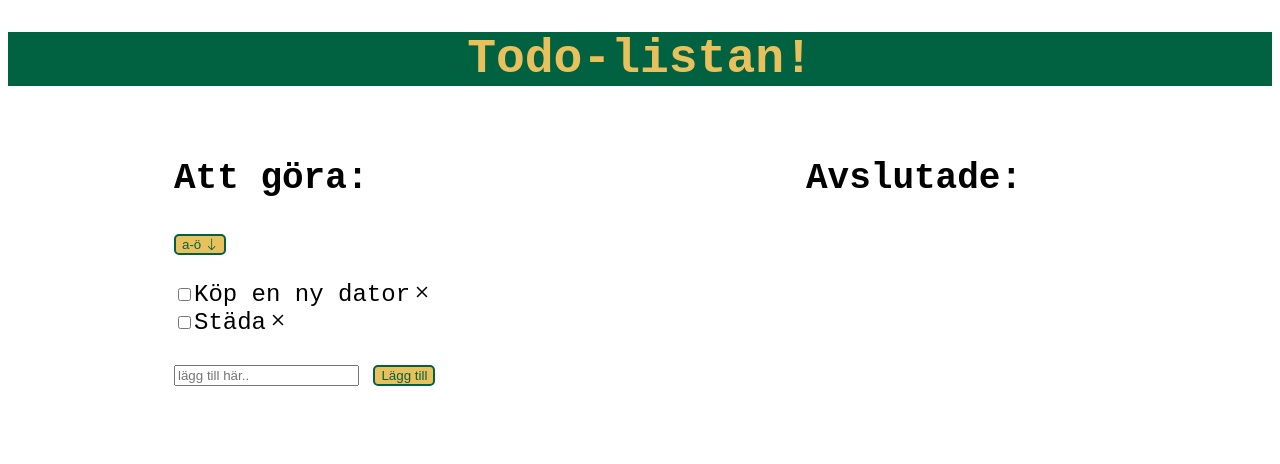
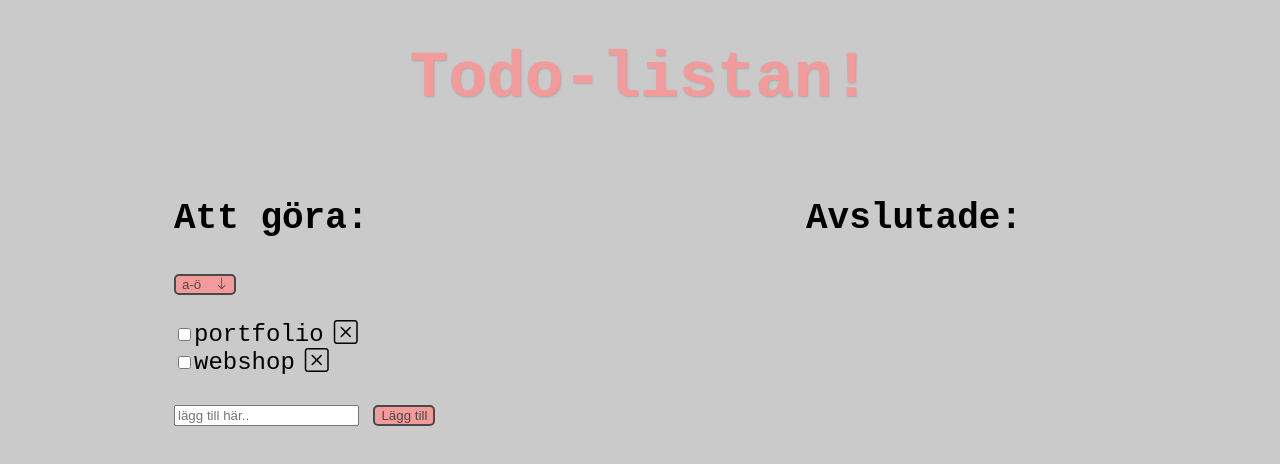
Before and after one commit to annaboye/todolist, a website built with Parcel: page src/index.html in a window 1280 px wide. Built offline with nearby package versions, Linux system fonts and the light colour scheme; a web font is replaced by a local one.

Commit message:
new styling

```diff
--- a/package.json
+++ b/package.json
@@ -2,5 +2,8 @@
   "devDependencies": {
     "@parcel/transformer-sass": "^2.7.0",
     "parcel": "^2.7.0"
+  },
+  "dependencies": {
+    "axios": "^1.1.3"
   }
 }
--- a/src/js/main.js
+++ b/src/js/main.js
@@ -33,7 +33,7 @@ function addTodoTag() {
     listTag.appendChild(checkBox);
     listTag.appendChild(labelTag);
     listTag.appendChild(deletebtn);
-    deletebtn.classList.add("bi", "bi-x");
+    deletebtn.classList.add("bi", "bi-x-square");
     deletebtn.addEventListener("click", () => {
       removeFromList(theList[i]);
     });
@@ -97,8 +97,8 @@ function init() {
   if (localStorage.length > 0) {
     getListsFromLS();
   } else {
-    theList.push(new ListItem("Köp en ny dator", false));
-    theList.push(new ListItem("Städa", false));
+    theList.push(new ListItem("portfolio", false));
+    theList.push(new ListItem("webshop", false));
   }
   addTodoTag();
 }
--- a/src/sass/_startpage.scss
+++ b/src/sass/_startpage.scss
@@ -1,25 +1,33 @@
 @use "mixins";
 
+body {
+  background-color: rgb(202, 202, 202);
+}
+
 h1 {
-  background-color: rgb(0, 98, 64);
-  color: rgb(233, 193, 92);
+  // background-color: rgb(0, 98, 64);
+  color: rgb(243, 155, 155);
+  text-shadow: 1px 1px 2px darkgrey;
   text-align: center;
   @include mixins.desktop {
-    font-size: 3em;
+    font-size: 4em;
   }
 }
 
 button {
-  color: rgb(0, 98, 64);
-  background-color: rgb(233, 193, 92);
+  color: rgb(73, 73, 73);
+  background-color: rgb(243, 155, 155);
   border-radius: 5px;
-  border: 2px solid rgb(0, 98, 64);
+  border: 2px solid rgb(73, 73, 73);
   &:hover {
     cursor: pointer;
-    background-color: rgba(233, 193, 92, 0.575);
+    background-color: rgb(255, 214, 214);
   }
 }
 .bi {
+  text-align: center;
+  margin-left: 10px;
+
   &:hover {
     cursor: pointer;
   }
```
Also changed, not shown: 1 other file.
